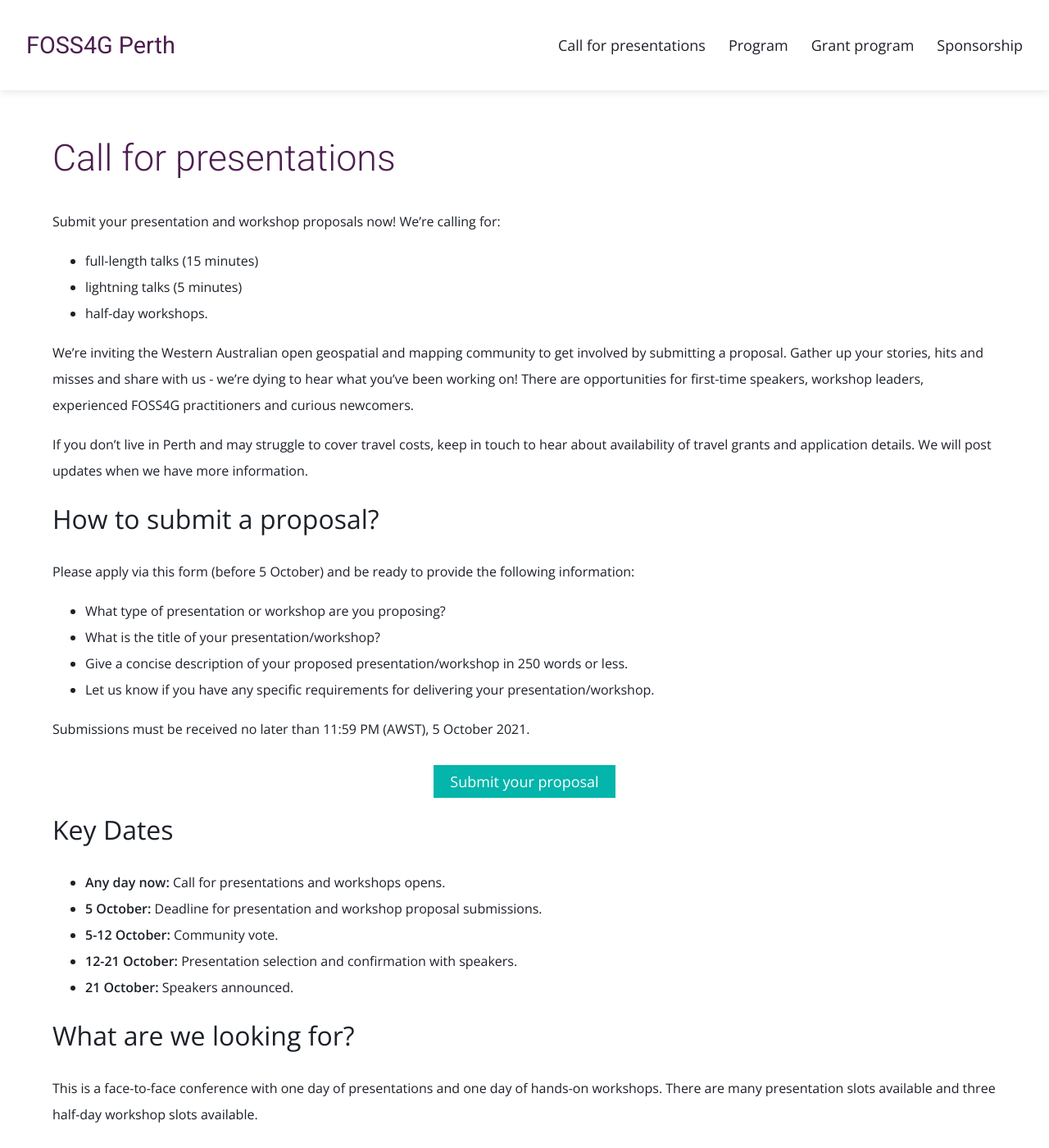
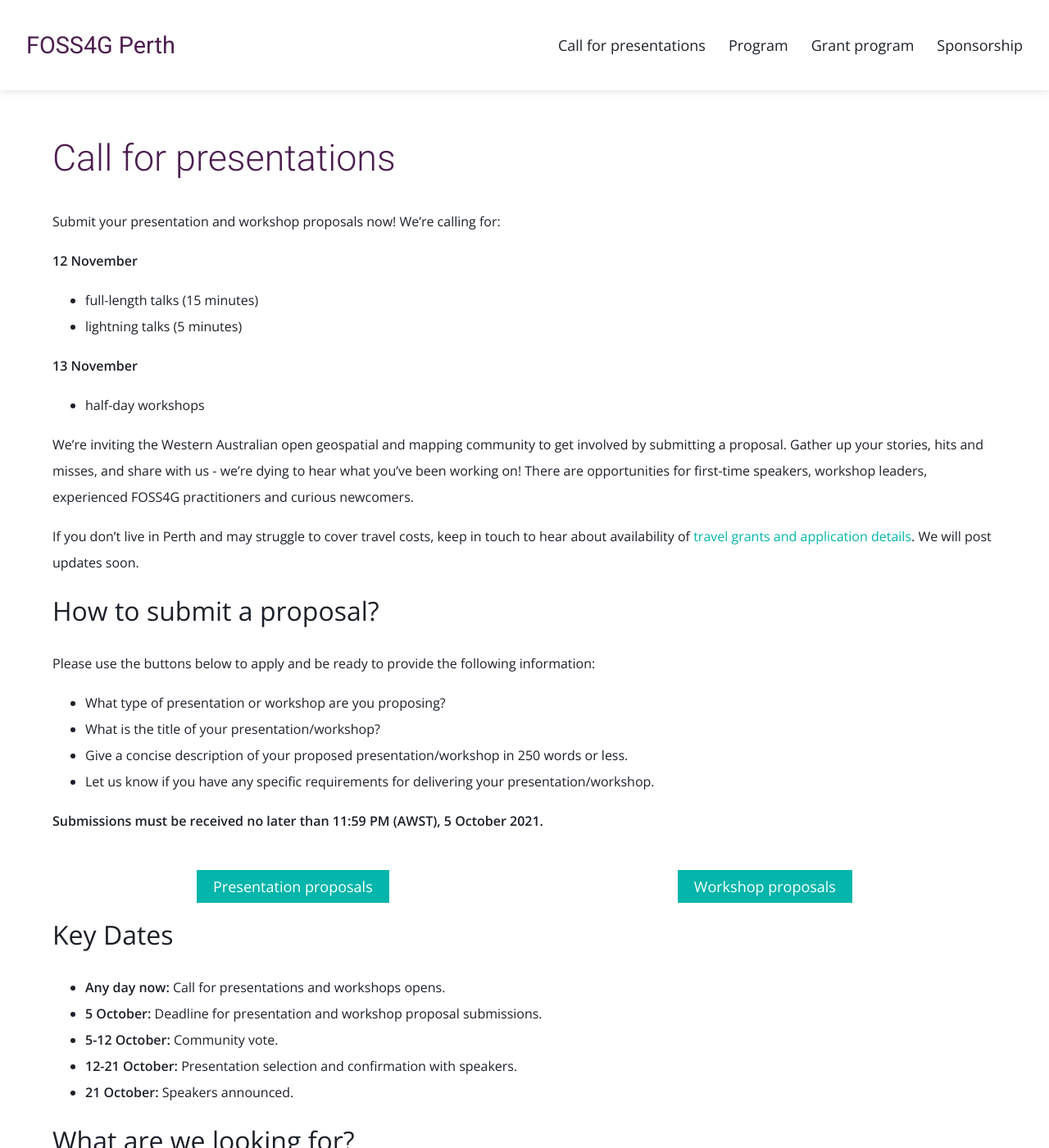
Before and after one commit to foss4g-perth-org/foss4g-perth-org.github.io, a Jekyll site: the page built from call-for-presentations.md, in a window 1280 px wide and 1400 px high. Shown: the whole window at 82% size. Built offline with Jekyll 4.4.1, drawn with Linux system fonts in a browser that asks for light colours; some web fonts are replaced.

Commit message:
Add more program details and split workshop and pres submissions

```diff
--- a/assets/css/main.scss
+++ b/assets/css/main.scss
@@ -407,3 +407,10 @@ footer {
     }
   }
 }
+
+// call for submission buttons
+
+.submit-button{
+    display: flex;
+    justify-content: space-around;
+}
--- a/call-for-presentations.md
+++ b/call-for-presentations.md
@@ -6,29 +6,37 @@ pageTitle: Call for presentations
 
 Submit your presentation and workshop proposals now! We’re calling for:
 
+
+**12 November**
 - full-length talks (15 minutes)
 - lightning talks (5 minutes)
-- half-day workshops.
 
-We're inviting the Western Australian open geospatial and mapping community to get involved by submitting a proposal. Gather up your stories, hits and misses and share with us - we’re dying to hear what you’ve been working on! There are opportunities for first-time speakers, workshop leaders, experienced FOSS4G practitioners and curious newcomers.
+**13 November**
+- half-day workshops
 
-If you don’t live in Perth and may struggle to cover travel costs, keep in touch to hear about availability of travel grants and application details. We will post updates when we have more information.
+We're inviting the Western Australian open geospatial and mapping community to get involved by submitting a proposal. Gather up your stories, hits and misses, and share with us - we’re dying to hear what you’ve been working on! There are opportunities for first-time speakers, workshop leaders, experienced FOSS4G practitioners and curious newcomers.
+
+If you don’t live in Perth and may struggle to cover travel costs, keep in touch to hear about availability of [travel grants and application details]({% link grant-program.md %}). We will post updates soon.
 
 ## How to submit a proposal?
 
-Please apply via this form (before 5 October) and be ready to provide the following information:
+Please use the buttons below to apply and be ready to provide the following information:
 
 - What type of presentation or workshop are you proposing?
 - What is the title of your presentation/workshop?
 - Give a concise description of your proposed presentation/workshop in 250 words or less.
 - Let us know if you have any specific requirements for delivering your presentation/workshop.
 
-Submissions must be received no later than 11:59 PM (AWST), 5 October 2021.
+**Submissions must be received no later than 11:59 PM (AWST), 5 October 2021.**
 
-<div class="button_wrapper center">
-  <a href="https://docs.google.com/forms/d/e/1FAIpQLSdE3TOQr_VoQRZDxIP9kWNa_2YQ-bbyPyN3oPiyi4BoAVnAaw/viewform?usp=sf_link" class="btn" target="_blank">Submit your proposal</a>
+<div class="submit-button">
+    <div class="button_wrapper center">
+    <a href="https://docs.google.com/forms/d/e/1FAIpQLSdE3TOQr_VoQRZDxIP9kWNa_2YQ-bbyPyN3oPiyi4BoAVnAaw/viewform?usp=sf_link" class="btn" target="_blank">Presentation proposals</a>
+    </div>
+    <div class="button_wrapper center">
+    <a href="https://docs.google.com/forms/d/e/1FAIpQLSd5mfXhxbSUP_yJ68OQmgXSV6DRRHwQfaEb_Y96U3Z5OrnpUw/viewform?usp=sf_link" class="btn" target="_blank">Workshop proposals</a>
+    </div>
 </div>
-
 
 ## Key Dates
 
```
Also changed, not shown: grant-program.md (+4 -2 lines), program.md (+18 -1 lines), sponsorship.md (+3 -1 lines).
